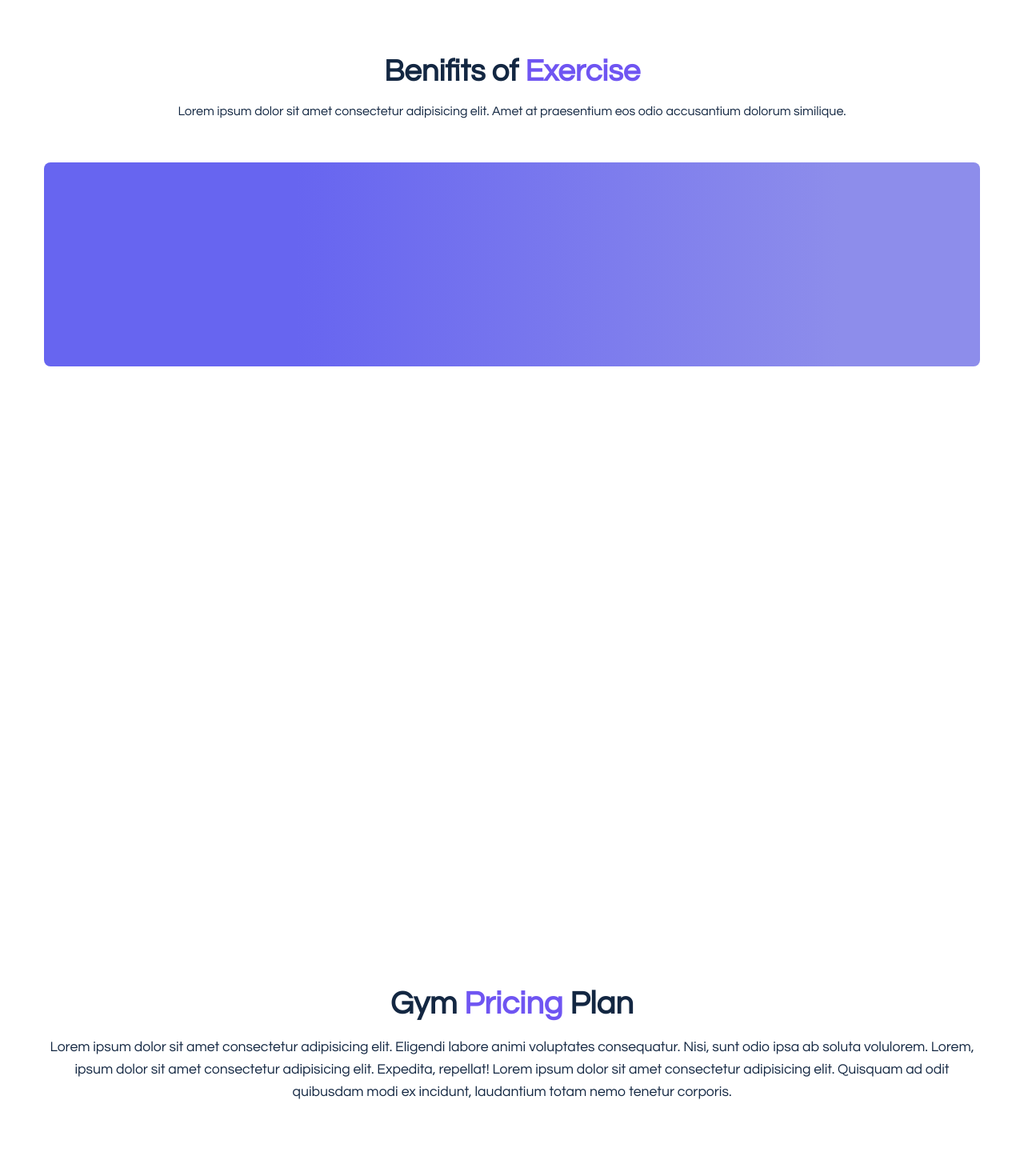
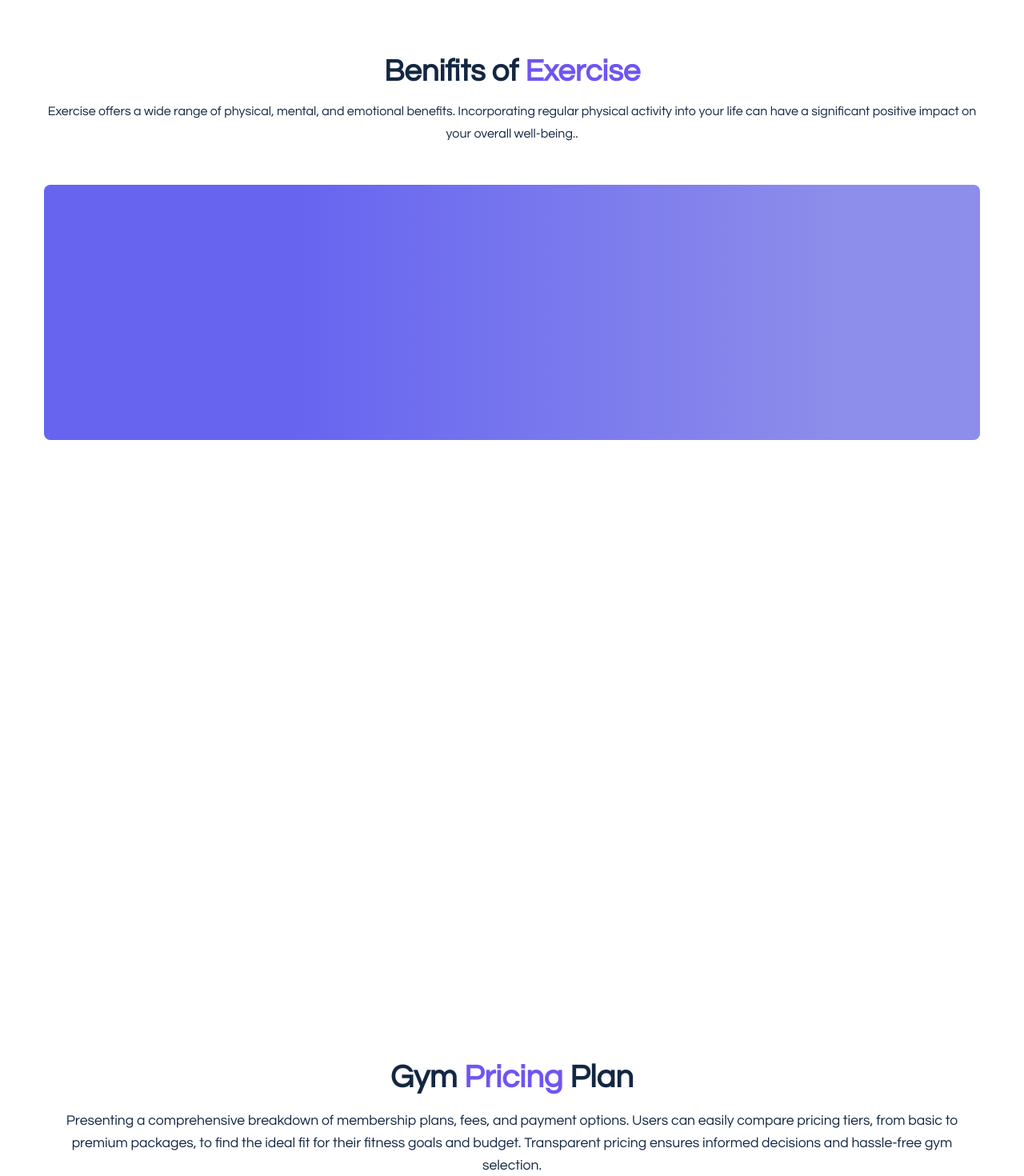
Before and after one commit to abhay-raj19/FitBody, a React (Create React App) app: page / in a window 1280 px wide. Shown: the part 600-2070 px from the top of the page at 80% size. Built offline with nearby package versions, Linux system fonts and the light colour scheme.

Commit message:
Added information about the website in all sections

```diff
--- a/src/components/UI/Exercises.jsx
+++ b/src/components/UI/Exercises.jsx
@@ -15,7 +15,7 @@ const Exercises = () => {
                 <h2 className="section_title">
                     Benifits of <span className="highlights">Exercise</span>
                 </h2>
-                <p>Lorem ipsum dolor sit amet consectetur adipisicing elit. Amet at praesentium eos odio accusantium dolorum similique.</p>
+                <p>Exercise offers a wide range of physical, mental, and emotional benefits. Incorporating regular physical activity into your life can have a significant positive impact on your overall well-being..</p>
             </div>
 
             {/* =============Excersise list============ */}
@@ -27,7 +27,7 @@ const Exercises = () => {
                     </span>
                     <div className="exercise_content">
                         <h4>Healthy Life</h4>
-                        <p>Lorem ipsum dolor sit amet consectetur adipisicing elit. Amet at praesentium eos odio accusantium dolorum similique.</p>
+                        <p>A healthy life is characterized by a balanced approach to physical, mental, and emotional well-being. It involves regular exercise, nutritious eating, adequate sleep, and stress management. </p>
                     </div>
                 </div>
                 <div className="exercise_item" data-aos='zoom-in'
@@ -37,7 +37,7 @@ const Exercises = () => {
                     </span>
                     <div className="exercise_content">
                         <h4>Increased Flexibility</h4>
-                        <p>Lorem ipsum dolor sit amet consectetur adipisicing elit. Amet at praesentium eos odio accusantium dolorum similique.</p>
+                        <p>Regular stretching exercises and yoga can help achieve this. Improved flexibility contributes to better posture, reduced risk of injuries, and increased agility, making daily activities and physical performance more comfortable and efficient.</p>
                     </div>
                 </div>
                 <div className="exercise_item" data-aos='zoom-in'
@@ -48,7 +48,7 @@ const Exercises = () => {
 
                     <div className="exercise_content">
                         <h4>Reducing Boold Pressure</h4>
-                        <p>Lorem ipsum dolor sit amet consectetur adipisicing elit. Amet at praesentium eos odio accusantium dolorum similique.
+                        <p> Lifestyle changes like a balanced diet low in sodium, regular exercise, stress management, and limiting alcohol can help lower high blood pressure. Medications may also be prescribed.
                         </p>
                     </div>
                 </div>
--- a/src/components/UI/Pricing.jsx
+++ b/src/components/UI/Pricing.jsx
@@ -10,7 +10,7 @@ const Pricing = () => {
                         Gym <span className="highlights">Pricing </span>Plan
                     </h2>
                     <p>
-                        Lorem ipsum dolor sit amet consectetur adipisicing elit. Eligendi labore animi voluptates consequatur. Nisi, sunt odio ipsa ab soluta volulorem. Lorem, ipsum dolor sit amet consectetur adipisicing elit. Expedita, repellat! Lorem ipsum dolor sit amet consectetur adipisicing elit. Quisquam ad odit quibusdam modi ex incidunt, laudantium totam nemo tenetur corporis.
+                    Presenting a comprehensive breakdown of membership plans, fees, and payment options. Users can easily compare pricing tiers, from basic to premium packages, to find the ideal fit for their fitness goals and budget. Transparent pricing ensures informed decisions and hassle-free gym selection.
                     </p>
                 </div>
 
--- a/src/components/UI/Start.jsx
+++ b/src/components/UI/Start.jsx
@@ -13,8 +13,7 @@ const Start = () => {
             <div className="start_content" data-aos='fade-right'
                          data-aos-duration='1500'>
                 <h2 className="section_title">Ready to make a <span className="highlights">Change?</span></h2>
-                <p>Lorem, ipsum dolor sit amet consectetur adipisicing elit. Earum odio beatae repellat error. Nam rerum modi eum veniam, vitae facere?Lorem ipsum, dolor sit amet consectetur adipisicing elit. Harum perspinventore aliquam ab quae esse voluptate sed facere officiis? Temporibus.
-                </p>
+                <p>It offers inspirational content, success stories, and expert guidance, motivating individuals to take the first step towards a healthier, more active lifestyle. It's a gateway to positive transformation and personal growth.                </p>
 
                 <button className="register_btn">Get Started</button>
             </div>
```
